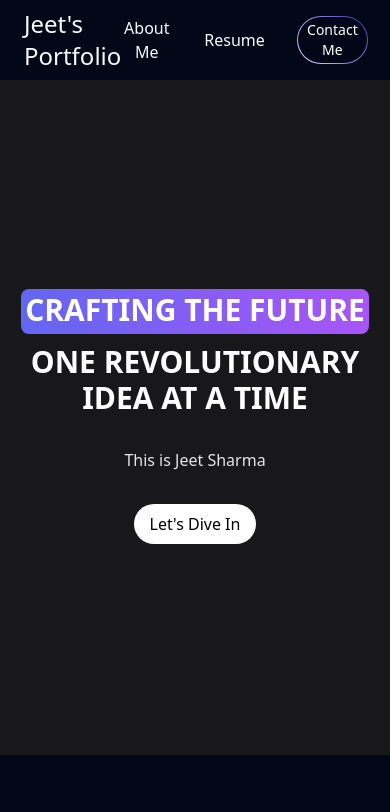
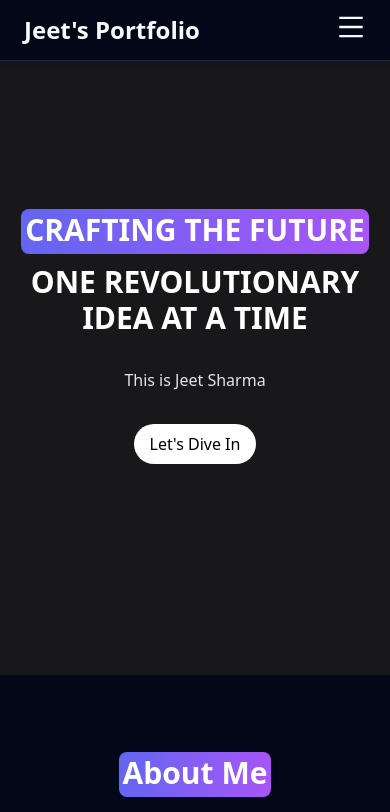
Before and after one commit to JeetDSharma/portfolio, a Next.js app: page / in a window 390 px wide. Shown: the top 812 px of the page. Built offline with nearby package versions, Linux system fonts and the light colour scheme.

Commit message:
updated hamburger menu

```diff
--- a/components/Navbar.tsx
+++ b/components/Navbar.tsx
@@ -1,49 +1,79 @@
 "use client";
-import React from "react";
+import React, { useState } from "react";
+import { AiOutlineMenu, AiOutlineClose } from "react-icons/ai"; // Import icons
 
 const Navbar = () => {
+  const [menuOpen, setMenuOpen] = useState(false);
+
+  const toggleMenu = () => {
+    setMenuOpen(!menuOpen);
+  };
+
   const scrollToBody = () => {
     const bodySection = document.getElementById("body-section");
     if (bodySection) {
       bodySection.scrollIntoView({ behavior: "smooth" });
+      setMenuOpen(false); // Close menu on mobile
     }
   };
+
   const scrollToContact = () => {
     const contactSection = document.getElementById("contact-section");
     if (contactSection) {
       contactSection.scrollIntoView({ behavior: "smooth" });
+      setMenuOpen(false); // Close menu on mobile
     }
   };
+
   const downloadResume = () => {
-      const resumeUrl = "/resume.pdf"; // Ensure this file is in the `/public` folder
+    const resumeUrl = "/resume.pdf";
     const link = document.createElement("a");
     link.href = resumeUrl;
     link.download = "Jeet_Sharma_Resume.pdf";
     document.body.appendChild(link);
     link.click();
     document.body.removeChild(link);
-  }
-  const emailLink = `mailto:jeetsharma2112@gmail.com
-    ?subject=Interested%20in%20Hiring%20You!
-    &body=Hi%20Jeet,%0D%0A%0D%0AI%20came%20across%20your%20portfolio%20and%20would%20love%20to%20discuss%20potential%20opportunities.%0D%0A%0D%0ALooking%20forward%20to%20your%20response.%0D%0A%0D%0AThanks!`;
-
+  };
 
   return (
-    <nav className="flex flex-row justify-between items-center px-6 py-2">
-      <div className="text-2xl"> Jeet's Portfolio</div>
-      <div className="flex space-x-8">
-        <button className="hover:scale-105 transition-all duration-300" onClick={scrollToBody}> About Me</button>
-        <button className="hover:scale-105 transition-all duration-300" onClick={downloadResume}> Resume</button>
-        <button className="relative inline-flex h-12 overflow-hidden rounded-full p-[1px] focus:outline-none focus:ring-2 focus:ring-slate-400 focus:ring-offset-2 focus:ring-offset-slate-50">
+    <nav className="flex justify-between items-center px-6 py-3 shadow-md fixed w-full top-0 z-50 bg-background border-b border-border text-foreground">
+      {/* Logo */}
+      <div className="text-2xl font-bold">Jeet's Portfolio</div>
+
+      {/* Hamburger Menu (Mobile) */}
+      <div className="md:hidden">
+        <button onClick={toggleMenu} className="text-3xl focus:outline-none">
+          {menuOpen ? <AiOutlineClose /> : <AiOutlineMenu />}
+        </button>
+      </div>
+
+      {/* Nav Links (Desktop) */}
+      <div className="hidden md:flex space-x-6">
+        <button className="hover:scale-105 transition-all duration-300" onClick={scrollToBody}>
+          About Me
+        </button>
+        <button className="hover:scale-105 transition-all duration-300" onClick={downloadResume}>
+          Resume
+        </button>
+        <button
+          className="relative inline-flex h-12 overflow-hidden rounded-full p-[1px] focus:outline-none focus:ring-2 focus:ring-slate-400 focus:ring-offset-2 focus:ring-offset-slate-50"
+          onClick={scrollToContact}
+        >
           <span className="absolute inset-[-1000%] animate-[spin_2s_linear_infinite] bg-[conic-gradient(from_90deg_at_50%_50%,#E2CBFF_0%,#393BB2_50%,#E2CBFF_100%)]" />
-  <span className="inline-flex h-full w-full cursor-pointer items-center justify-center rounded-full bg-slate-950 px-3 py-1 text-sm font-medium text-white backdrop-blur-3xl" onClick={scrollToContact}
-  >
+          <span className="inline-flex h-full w-full cursor-pointer items-center justify-center rounded-full bg-slate-950 px-3 py-1 text-sm font-medium text-white backdrop-blur-3xl">
             Contact Me
           </span>
+        </button>
+      </div>
 
-</button>
-
+      {/* Mobile Nav Menu */}
+      {menuOpen && (
+        <div className="md:hidden absolute top-16 left-0 w-full bg-background border-b border-border shadow-md flex flex-col items-center space-y-6 py-6">
+          <button className="text-lg" onClick={scrollToBody}>About Me</button>
+          <button className="text-lg" onClick={downloadResume}>Resume</button>
+          <button className="text-lg" onClick={scrollToContact}>Contact Me</button>
         </div>
+      )}
     </nav>
   );
 };
--- a/package.json
+++ b/package.json
@@ -19,6 +19,7 @@
     "next-themes": "^0.3.0",
     "react": "^18",
     "react-dom": "^18",
+    "react-icons": "^5.4.0",
     "tailwind-merge": "^2.5.3",
     "tailwindcss-animate": "^1.0.7"
   },
```
Also changed, not shown: 1 other file (tests, documents, lock files or other folders). Lines whose indentation alone changed are shown as unchanged.
